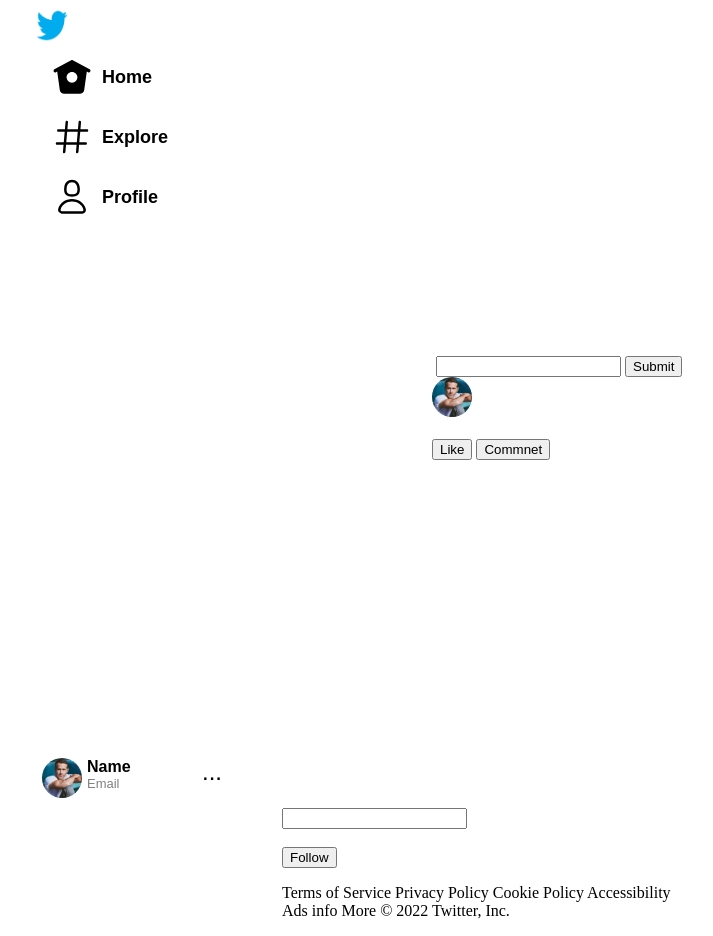
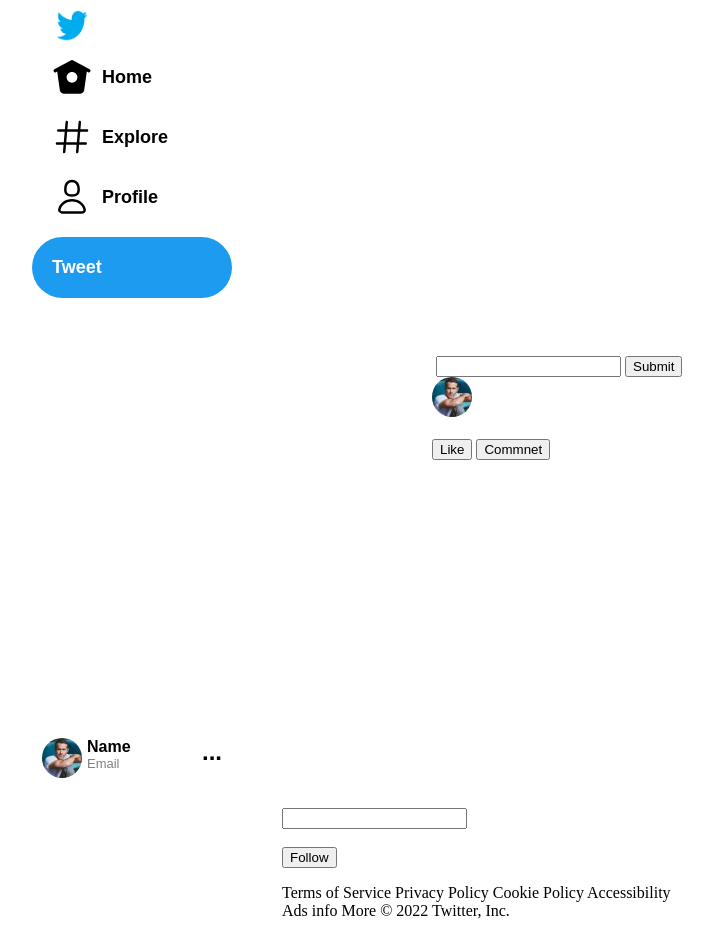
Before and after one commit to rami3rouhana/twitter-clone, a PHP site: page /twitter-feed.html in a window 1280 px wide. Shown: the whole page, without its empty margins (158-871 px from the left). Run offline with PHP 8.4, Linux system fonts and the light colour scheme.

Commit message:
add navbar style

```diff
--- a/style/twitter-feed.css
+++ b/style/twitter-feed.css
@@ -29,6 +29,7 @@ html,body { height:100%; }
 .twitter-logo{
     width: 60px;
     height: 35px;
+    margin-left: 20px;
 }
 
 .twitter-logo:hover{
@@ -69,6 +70,15 @@ svg{
     flex-direction: row;
     justify-content: flex-start;
     align-items: center;
+    margin-bottom: 20px;
+}
+
+#tweet{
+    background-color: rgb(29, 155, 240);;
+    color: white;
+    width: 50%;
+    margin-top: 10px;
+    padding: 20px 20px 20px 20px;
 }
 
 .navbar-bottom-profile{
@@ -98,6 +108,7 @@ svg{
 }
 
 .settings{
+    font-weight: bold;
     font-size: x-large;
 }
 
--- a/twitter-feed.html
+++ b/twitter-feed.html
@@ -16,6 +16,7 @@
                     <button><svg viewBox="0 0 24 24" aria-hidden="true" class="profile-picture r-18jsvk2 r-4qtqp9 r-yyyyoo r-lwhw9o r-dnmrzs r-bnwqim r-1plcrui r-lrvibr r-cnnz9e"><g><path d="M22.58 7.35L12.475 1.897c-.297-.16-.654-.16-.95 0L1.425 7.35c-.486.264-.667.87-.405 1.356.18.335.525.525.88.525.16 0 .324-.038.475-.12l.734-.396 1.59 11.25c.216 1.214 1.31 2.062 2.66 2.062h9.282c1.35 0 2.444-.848 2.662-2.088l1.588-11.225.737.398c.485.263 1.092.082 1.354-.404.263-.486.08-1.093-.404-1.355zM12 15.435c-1.795 0-3.25-1.455-3.25-3.25s1.455-3.25 3.25-3.25 3.25 1.455 3.25 3.25-1.455 3.25-3.25 3.25z"></path></g></svg> Home</button>
                     <button><svg viewBox="0 0 24 24" aria-hidden="true" class="profile-picture r-18jsvk2 r-4qtqp9 r-yyyyoo r-lwhw9o r-dnmrzs r-bnwqim r-1plcrui r-lrvibr r-cnnz9e"><g><path d="M21 7.337h-3.93l.372-4.272c.036-.412-.27-.775-.682-.812-.417-.03-.776.27-.812.683l-.383 4.4h-6.32l.37-4.27c.037-.413-.27-.776-.68-.813-.42-.03-.777.27-.813.683l-.382 4.4H3.782c-.414 0-.75.337-.75.75s.336.75.75.75H7.61l-.55 6.327H3c-.414 0-.75.336-.75.75s.336.75.75.75h3.93l-.372 4.272c-.036.412.27.775.682.812l.066.003c.385 0 .712-.295.746-.686l.383-4.4h6.32l-.37 4.27c-.036.413.27.776.682.813l.066.003c.385 0 .712-.295.746-.686l.382-4.4h3.957c.413 0 .75-.337.75-.75s-.337-.75-.75-.75H16.39l.55-6.327H21c.414 0 .75-.336.75-.75s-.336-.75-.75-.75zm-6.115 7.826h-6.32l.55-6.326h6.32l-.55 6.326z"></path></g></svg> Explore</button>
                     <button><svg viewBox="0 0 24 24" aria-hidden="true" class="profile-picture r-18jsvk2 r-4qtqp9 r-yyyyoo r-lwhw9o r-dnmrzs r-bnwqim r-1plcrui r-lrvibr r-cnnz9e"><g><path d="M12 11.816c1.355 0 2.872-.15 3.84-1.256.814-.93 1.078-2.368.806-4.392-.38-2.825-2.117-4.512-4.646-4.512S7.734 3.343 7.354 6.17c-.272 2.022-.008 3.46.806 4.39.968 1.107 2.485 1.256 3.84 1.256zM8.84 6.368c.162-1.2.787-3.212 3.16-3.212s2.998 2.013 3.16 3.212c.207 1.55.057 2.627-.45 3.205-.455.52-1.266.743-2.71.743s-2.255-.223-2.71-.743c-.507-.578-.657-1.656-.45-3.205zm11.44 12.868c-.877-3.526-4.282-5.99-8.28-5.99s-7.403 2.464-8.28 5.99c-.172.692-.028 1.4.395 1.94.408.52 1.04.82 1.733.82h12.304c.693 0 1.325-.3 1.733-.82.424-.54.567-1.247.394-1.94zm-1.576 1.016c-.126.16-.316.246-.552.246H5.848c-.235 0-.426-.085-.552-.246-.137-.174-.18-.412-.12-.654.71-2.855 3.517-4.85 6.824-4.85s6.114 1.994 6.824 4.85c.06.242.017.48-.12.654z"></path></g></svg> Profile</button>
+                    <button id="tweet">Tweet</button>
                 </div>
             </div>
             <div class="navbar-bottom">
```
